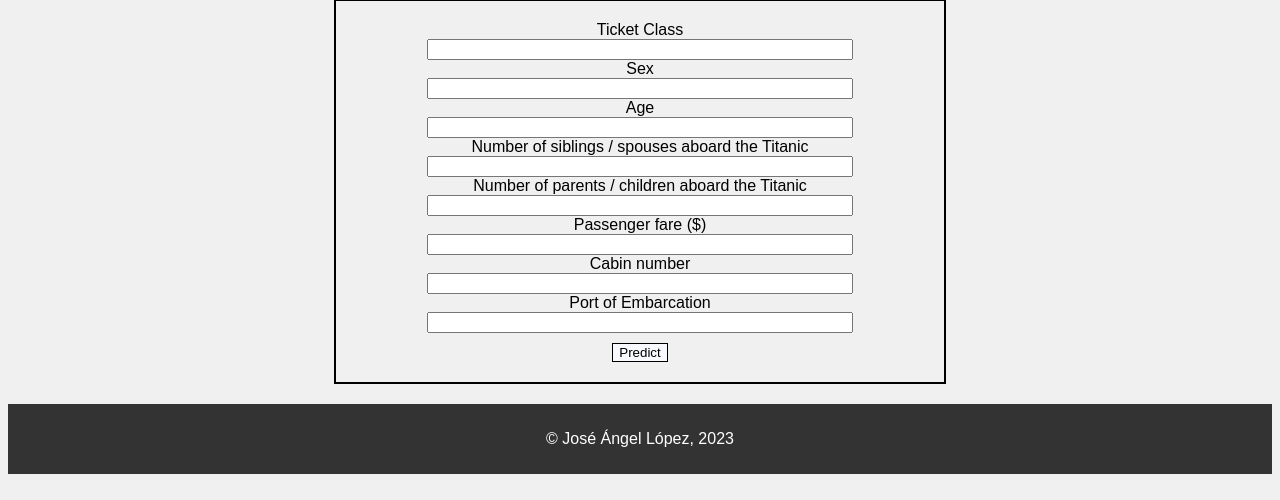
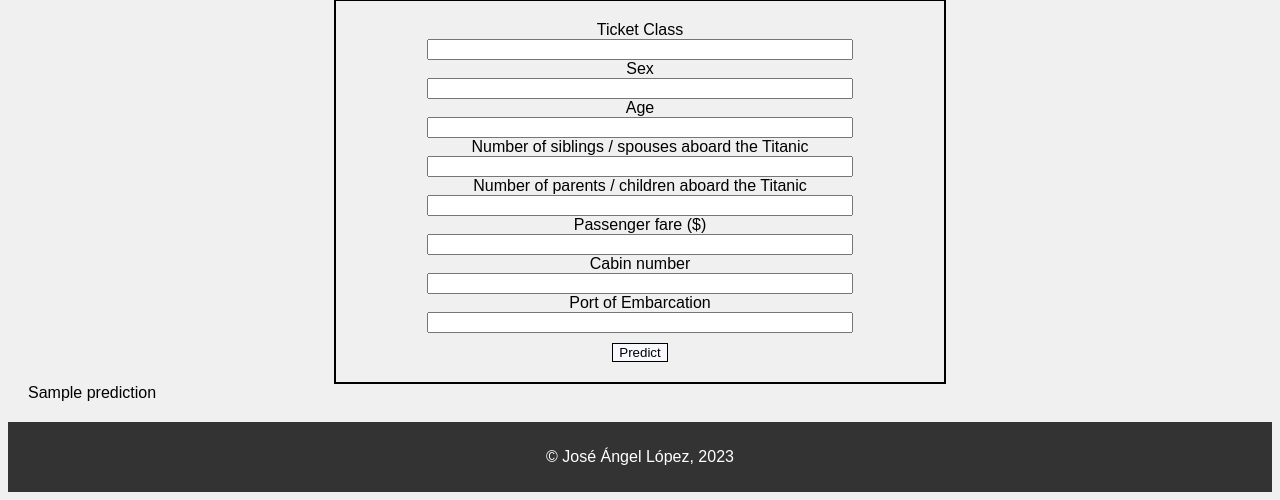
Before and after one commit to jlopezestrada/titanic-survival-prediction, a Flask app: template app/templates/index.html in a window 1280 px wide. Shown: the part 367-867 px from the top of the page. Before the commit the page ends 841 px from the top, so only its background shows below. Run offline with Flask 2, Linux system fonts and the light colour scheme; the template is opened without the code that fills it: most values are stand-ins (such as "Sample title", 1, 10 or a date in 2020); parts of the project's set-up code (start-up, migrations or seed data) failed here and were passed over.

Commit message:
Initial functional Flask application

```diff
--- a/app/app.py
+++ b/app/app.py
@@ -1,6 +1,9 @@
 from flask import Flask, render_template, request
+import pickle
 
 app = Flask(__name__)
+
+rf_clf = pickle.load(open('models/RandomForest-clf.joblib', 'rb'))
 
 @app.route('/', methods=['POST', 'GET'])
 def index():
@@ -8,8 +11,15 @@ def index():
 
 @app.route('/predict', methods=['POST', 'GET'])
 def predict():
-    data = {feature: request.form.get(feature) for feature in request.form}
-    return data
+    data = {feature: int(request.form.get(feature)) for feature in request.form}
+    example_data = [329,3,0,31.0,1,1,20.525,147,2]
+    captured_data = list(data.values())
+    captured_data.insert(0, 1)
+    prediction_status = rf_clf.predict([captured_data])
+    prediction = 'Passenger died'
+    if prediction_status != [0]:
+        prediction = 'Passenger survived.'
+    return render_template('index.html', prediction=prediction)
 
 if __name__ == "__main__":
     app.run(host='127.0.0.1', debug=True)
--- a/app/templates/index.html
+++ b/app/templates/index.html
@@ -22,4 +22,7 @@
         <label>Port of Embarcation <input type="number" min="0" , max="2", name="port", id="port"></label>
         <button type="submit">Predict</button>
     </form>
+    <div>
+        {{ prediction }}
+    </div>
 {% endblock %}
```
